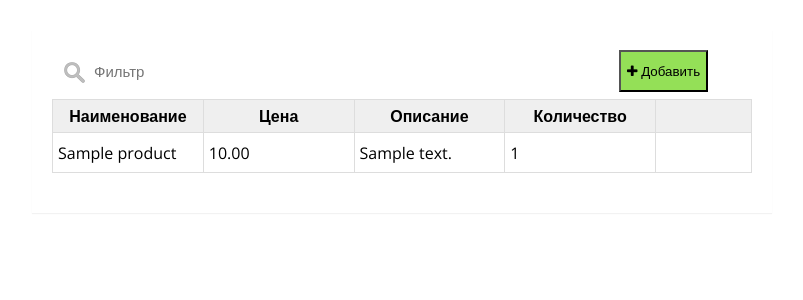
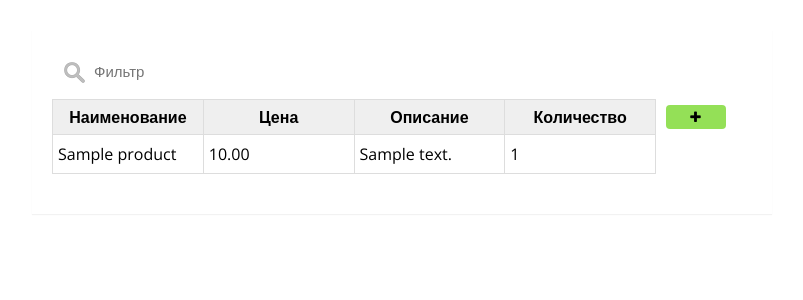
Before and after one commit to Darkness7193/ShopSiteRepository, a Django app: page /app/crud/ in a window 1280 px wide. Shown: the part 33-333 px from the top of the page, without its empty margins (238-1041 px from the left). Run offline with Django 4.2, Linux system fonts and the light colour scheme; tables that the repository leaves empty hold one stand-in row (values such as "Sample post"); some libraries are stand-ins or nearby versions.

Commit message:
Version 0.37

```diff
--- a/app/static/app/css/crud.css
+++ b/app/static/app/css/crud.css
@@ -4,7 +4,6 @@
 .table {
 	width: 100%;
 	margin-bottom: 20px;
-	border: 1px solid #dddddd;
 	border-collapse: collapse;
     table-layout: fixed;
 }
@@ -19,7 +18,13 @@
 	padding: 5px;
 }
 
+.table td:last-child {
+    border: 0;
+}
+
 table.table th:last-child {
+    border: 0;
+    background: transparent;
     width: 85px;
 }
 
@@ -99,7 +104,9 @@
     outline: none;
 }
 
-.table-title .create-new {
-    float: right;
-    height: 30px;
+.create-new {
+    border-radius: 4px;
+    width: 60px;
+    height: 24px;
+    margin-right: 16px;
 }
--- a/app/templates/app/crud.html
+++ b/app/templates/app/crud.html
@@ -46,7 +46,6 @@
                     <input class="search-input" type="text" placeholder="Фильтр" name="products_search">
                 </div>
             </form>
-        <button type="button" style="background: var(--neutral-color);" class="btn btn-info create-new"><i class="fa fa-plus"></i> Добавить </button>
     </div>
     <table class="table table-bordered">
         <thead>
@@ -55,7 +54,7 @@
                 <th id="price">Цена</th>
                 <th id="description">Описание</th>
                 <th id="count">Количество</th>
-                <th></th>
+                <th><button type="button" style="background: var(--neutral-color); border:0;" class="create-new"><i class="fa fa-plus"></i></button></th>
             </tr>
         </thead>
         <tbody>
```
